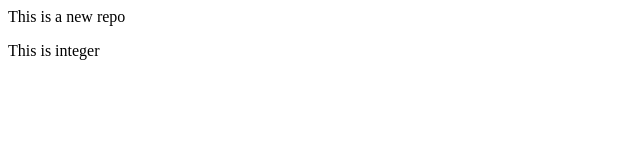
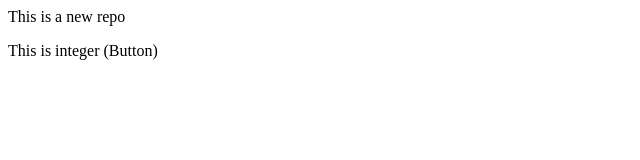
Before and after one commit to Nishita1508/local_repo, a plain HTML site: page index.html in a window 1280 px wide. Shown: the full height of the page, 0-640 px from the left. Drawn offline with Linux system fonts and the light colour scheme.

```diff
--- a/index.html
+++ b/index.html
@@ -1,2 +1,2 @@
 <p>This is a new repo</p>
-<p> This is integer </p>
+<p> This is integer (Button) </p>
```
